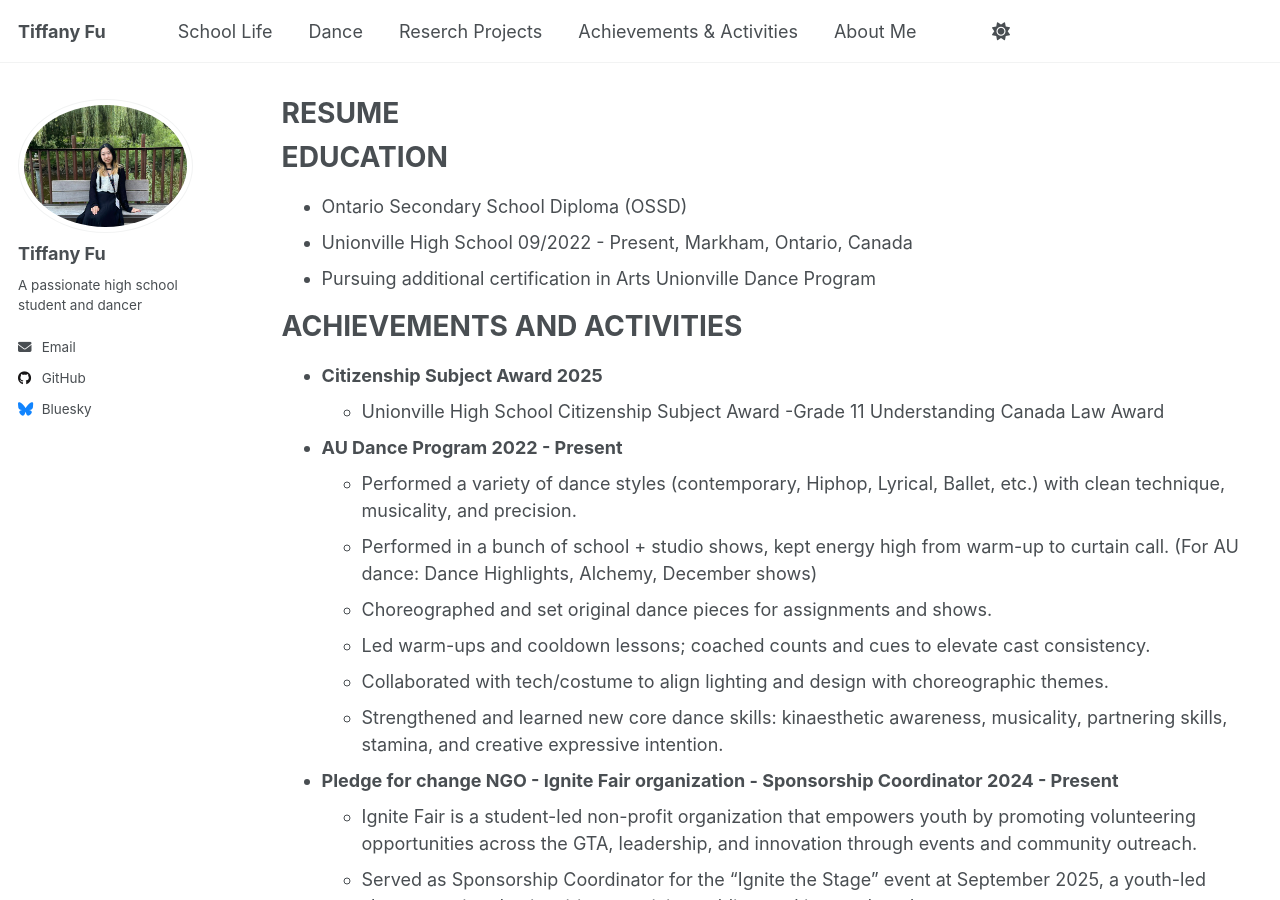
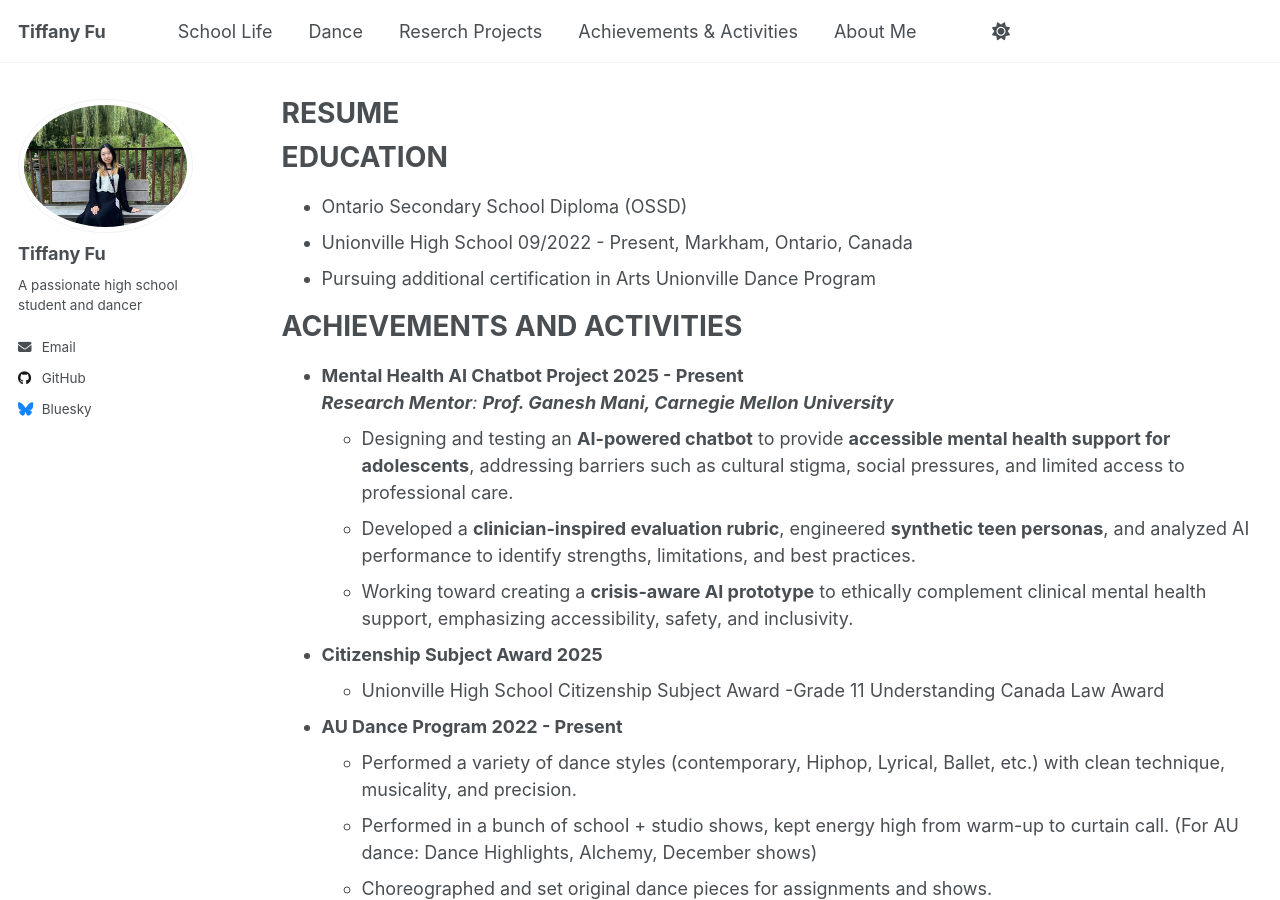
Before and after one commit to TiffanyJTFu/TiffanyTestWeb, a Jekyll site: the page built from _pages/cv.md, in a window 1280 px wide and 900 px high. Built offline with Jekyll 4.4.1, drawn with Linux system fonts in a browser that asks for light colours; a script that is not in the unit is left out.

Commit message:
Update CV with Mental Health AI Chatbot Project
Added details about the Mental Health AI Chatbot Project, including roles and objectives.

```diff
--- a/_pages/cv.md
+++ b/_pages/cv.md
@@ -17,6 +17,11 @@ EDUCATION
 
 ACHIEVEMENTS AND ACTIVITIES
 ======
+* **Mental Health AI Chatbot Project 2025 - Present**
+ <br><i>**Research Mentor**: **Prof. Ganesh Mani, Carnegie Mellon University**</i>
+  * Designing and testing an **AI-powered chatbot** to provide **accessible mental health support for adolescents**, addressing barriers such as cultural stigma, social pressures, and limited access to professional care.
+  * Developed a **clinician-inspired evaluation rubric**, engineered **synthetic teen personas**, and analyzed AI performance to identify strengths, limitations, and best practices.
+  * Working toward creating a **crisis-aware AI prototype** to ethically complement clinical mental health support, emphasizing accessibility, safety, and inclusivity.
 * **Citizenship Subject Award 2025**
   * Unionville High School Citizenship Subject Award -Grade 11 Understanding Canada Law Award
 * **AU Dance Program 2022 - Present**
```
